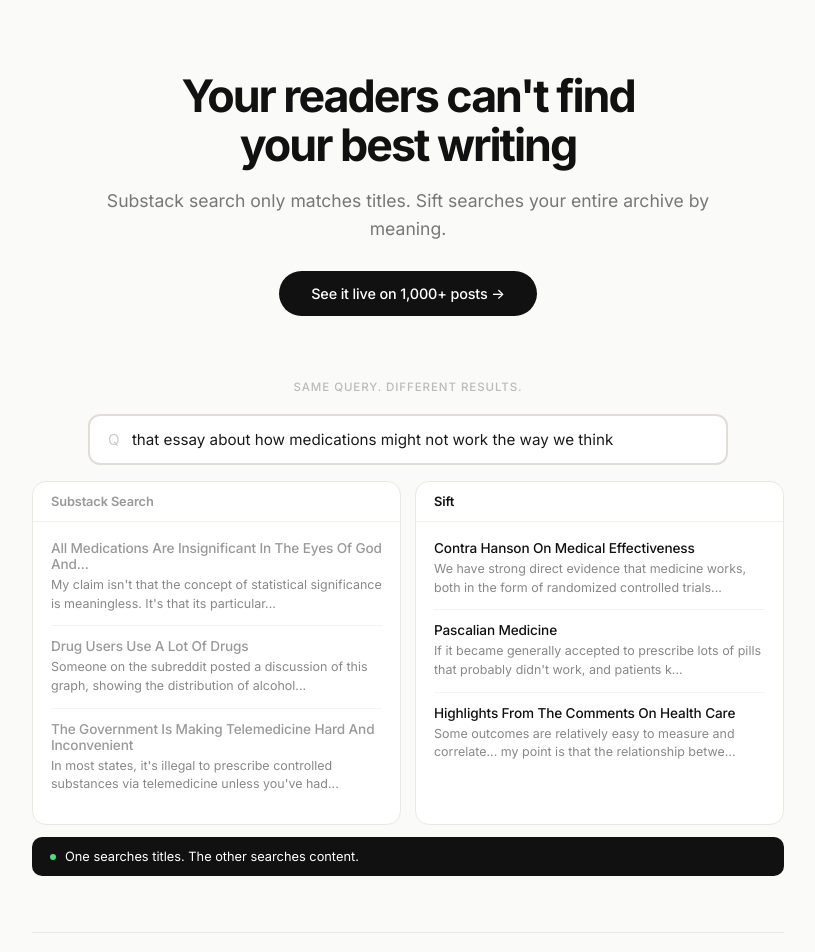
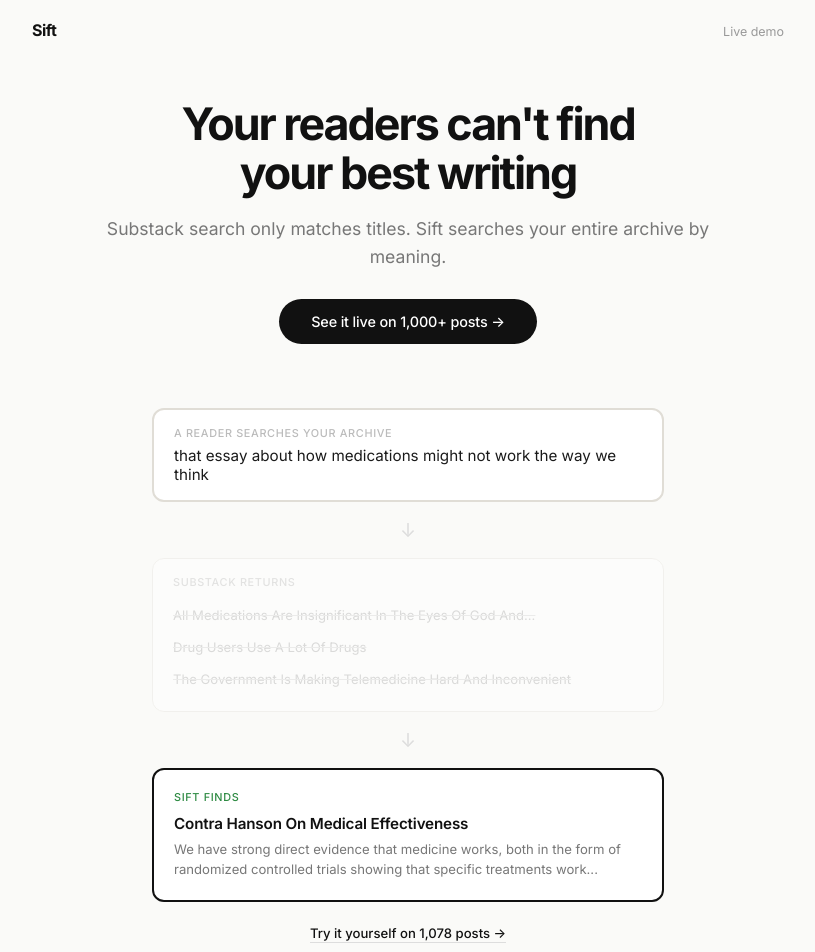
Before and after one commit to romanI04/sift, a website built with Vite: page demo/index.html in a window 1280 px wide. Shown: the top 952 px of the page, without its empty margins (232-1047 px from the left). Built offline with nearby package versions, Linux system fonts and the light colour scheme.

Commit message:
add header, favicon, privacy policy, contact email

```diff
--- a/demo/index.html
+++ b/demo/index.html
@@ -13,6 +13,7 @@
     <meta name="twitter:title" content="Sift — Your readers can't find your best writing" />
     <meta name="twitter:description" content="Substack search only matches titles. Sift searches your entire archive by meaning." />
     <meta name="twitter:image" content="https://sift-search.pages.dev/og-acx.png" />
+    <link rel="icon" type="image/svg+xml" href="/favicon.svg">
     <link rel="preconnect" href="https://fonts.googleapis.com">
     <link rel="preconnect" href="https://fonts.gstatic.com" crossorigin>
     <link href="https://fonts.googleapis.com/css2?family=Inter:wght@400;500;600;700&display=swap" rel="stylesheet">
@@ -26,11 +27,35 @@
         -webkit-font-smoothing: antialiased;
       }
 
+      /* Header */
+      .site-header {
+        max-width: 800px;
+        margin: 0 auto;
+        padding: 20px 24px;
+        display: flex;
+        align-items: center;
+        justify-content: space-between;
+      }
+      .site-logo {
+        font-size: 1rem;
+        font-weight: 700;
+        color: #111;
+        text-decoration: none;
+        letter-spacing: -0.03em;
+      }
+      .site-nav a {
+        font-size: 0.78rem;
+        color: #999;
+        text-decoration: none;
+        transition: color 0.15s;
+      }
+      .site-nav a:hover { color: #111; }
+
       /* Hero */
       .hero {
         max-width: 680px;
         margin: 0 auto;
-        padding: 72px 24px 0;
+        padding: 40px 24px 0;
         text-align: center;
       }
       .hero h1 {
@@ -68,101 +93,96 @@
       }
       .cta-primary:hover { background: #333; }
 
-      /* Comparison section */
-      .comparison-section {
-        max-width: 800px;
+      /* Demo narrative section */
+      .demo-section {
+        max-width: 560px;
         margin: 64px auto 0;
         padding: 0 24px;
       }
-      .section-title {
-        font-size: 0.72rem;
-        font-weight: 500;
-        text-transform: uppercase;
-        letter-spacing: 0.08em;
-        color: #bbb;
-        margin-bottom: 20px;
-        text-align: center;
-      }
-      .hero-query {
-        max-width: 640px;
-        margin: 0 auto 16px;
-        padding: 14px 18px;
+      .demo-query {
+        padding: 16px 20px;
         background: #fff;
         border: 2px solid #e0ddd6;
         border-radius: 12px;
         font-size: 0.95rem;
         color: #1a1a1a;
-        text-align: left;
       }
-      .hero-query .q-icon { color: #ccc; margin-right: 8px; }
-
-      .comparison {
-        display: grid;
-        grid-template-columns: 1fr 1fr;
-        gap: 14px;
+      .demo-query .q-label {
+        font-size: 0.68rem;
+        font-weight: 500;
+        text-transform: uppercase;
+        letter-spacing: 0.06em;
+        color: #bbb;
+        margin-bottom: 6px;
       }
-      .col {
+      .demo-arrow {
+        text-align: center;
+        padding: 16px 0;
+        color: #ddd;
+        font-size: 1.2rem;
+      }
+      .demo-wrong {
+        padding: 16px 20px;
         background: #fff;
-        border-radius: 14px;
         border: 1px solid #eae8e3;
-        overflow: hidden;
+        border-radius: 12px;
+        opacity: 0.5;
       }
-      .col-head {
-        padding: 12px 18px;
-        border-bottom: 1px solid #f2f0eb;
-        display: flex;
-        align-items: center;
-        justify-content: space-between;
+      .demo-wrong-label {
+        font-size: 0.68rem;
+        font-weight: 500;
+        text-transform: uppercase;
+        letter-spacing: 0.06em;
+        color: #ccc;
+        margin-bottom: 10px;
       }
-      .col-name {
+      .wrong-hit {
+        padding: 8px 0;
+        color: #bbb;
+        font-size: 0.82rem;
+        text-decoration: line-through;
+        text-decoration-color: #ddd;
+      }
+      .demo-right {
+        padding: 20px;
+        background: #fff;
+        border: 2px solid #111;
+        border-radius: 12px;
+      }
+      .demo-right-label {
+        font-size: 0.68rem;
+        font-weight: 500;
+        text-transform: uppercase;
+        letter-spacing: 0.06em;
+        color: #2d8a42;
+        margin-bottom: 10px;
+      }
+      .right-hit-title {
         font-weight: 600;
-        font-size: 0.8rem;
+        font-size: 0.95rem;
+        color: #111;
         letter-spacing: -0.01em;
       }
-      .col-left .col-name { color: #999; }
-      .col-right .col-name { color: #111; }
-      .col-body { padding: 6px 18px 18px; }
-      .hit {
-        display: block;
+      .right-hit-snippet {
+        font-size: 0.82rem;
+        color: #777;
+        margin-top: 6px;
+        line-height: 1.55;
+      }
+      .demo-cta {
+        text-align: center;
+        margin-top: 20px;
+      }
+      .demo-cta a {
+        font-size: 0.82rem;
+        color: #111;
         text-decoration: none;
-        color: inherit;
-        padding: 12px 0;
-        border-bottom: 1px solid #f5f3ef;
+        font-weight: 500;
+        border-bottom: 1px solid #ddd;
+        padding-bottom: 1px;
+        transition: border-color 0.15s;
       }
-      .hit:last-child { border-bottom: none; }
-      .hit-title {
-        font-weight: 500;
-        font-size: 0.85rem;
-        letter-spacing: -0.01em;
-      }
-      .col-left .hit-title { color: #999; }
-      .col-right .hit-title { color: #111; }
-      .hit-snippet {
-        font-size: 0.78rem;
-        color: #888;
-        margin-top: 4px;
-        line-height: 1.5;
-      }
-
-      .verdict-bar {
-        margin-top: 12px;
-      }
-      .verdict-inner {
-        background: #111;
-        color: #fff;
-        padding: 12px 18px;
-        border-radius: 10px;
-        font-size: 0.8rem;
-        display: flex;
-        align-items: center;
-        gap: 9px;
-      }
-      .verdict-dot {
-        width: 6px; height: 6px;
-        border-radius: 50%;
-        background: #4ade80;
-        flex-shrink: 0;
-      }
+      .demo-cta a:hover { border-color: #111; }
 
       .divider {
         max-width: 800px;
@@ -314,13 +334,20 @@
       @media (max-width: 640px) {
         .hero { padding-top: 48px; }
         .hero h1 { font-size: 2rem; }
-        .comparison { grid-template-columns: 1fr; }
+        .demo-section { margin-top: 48px; }
         .steps { grid-template-columns: 1fr; }
         .waitlist-box { padding: 28px 20px; }
       }
     </style>
   </head>
   <body>
+
+    <header class="site-header">
+      <a href="/" class="site-logo">Sift</a>
+      <nav class="site-nav">
+        <a href="/acx">Live demo</a>
+      </nav>
+    </header>
 
     <div class="hero">
       <h1>Your readers can't find<br>your best writing</h1>
@@ -330,55 +357,32 @@
       </div>
     </div>
 
-    <!-- The problem: side-by-side comparison -->
-    <div class="comparison-section">
-      <div class="section-title">Same query. Different results.</div>
-      <div class="hero-query"><span class="q-icon">Q</span> that essay about how medications might not work the way we think</div>
-      <div class="comparison">
-        <div class="col col-left">
-          <div class="col-head">
-            <span class="col-name">Substack Search</span>
-          </div>
-          <div class="col-body">
-            <div class="hit">
-              <div class="hit-title">All Medications Are Insignificant In The Eyes Of God And...</div>
-              <div class="hit-snippet">My claim isn't that the concept of statistical significance is meaningless. It's that its particular...</div>
-            </div>
-            <div class="hit">
-              <div class="hit-title">Drug Users Use A Lot Of Drugs</div>
-              <div class="hit-snippet">Someone on the subreddit posted a discussion of this graph, showing the distribution of alcohol...</div>
-            </div>
-            <div class="hit">
-              <div class="hit-title">The Government Is Making Telemedicine Hard And Inconvenient</div>
-              <div class="hit-snippet">In most states, it's illegal to prescribe controlled substances via telemedicine unless you've had...</div>
-            </div>
-          </div>
-        </div>
-        <div class="col col-right">
-          <div class="col-head">
-            <span class="col-name">Sift</span>
-          </div>
-          <div class="col-body">
-            <div class="hit">
-              <div class="hit-title">Contra Hanson On Medical Effectiveness</div>
-              <div class="hit-snippet">We have strong direct evidence that medicine works, both in the form of randomized controlled trials...</div>
-            </div>
-            <div class="hit">
-              <div class="hit-title">Pascalian Medicine</div>
-              <div class="hit-snippet">If it became generally accepted to prescribe lots of pills that probably didn't work, and patients k...</div>
-            </div>
-            <div class="hit">
-              <div class="hit-title">Highlights From The Comments On Health Care</div>
-              <div class="hit-snippet">Some outcomes are relatively easy to measure and correlate... my point is that the relationship betwe...</div>
-            </div>
-          </div>
-        </div>
+    <!-- The problem → solution narrative -->
+    <div class="demo-section">
+      <div class="demo-query">
+        <div class="q-label">A reader searches your archive</div>
+        that essay about how medications might not work the way we think
       </div>
-      <div class="verdict-bar">
-        <div class="verdict-inner">
-          <div class="verdict-dot"></div>
-          One searches titles. The other searches content.
-        </div>
+
+      <div class="demo-arrow">&darr;</div>
+
+      <div class="demo-wrong">
+        <div class="demo-wrong-label">Substack returns</div>
+        <div class="wrong-hit">All Medications Are Insignificant In The Eyes Of God And...</div>
+        <div class="wrong-hit">Drug Users Use A Lot Of Drugs</div>
+        <div class="wrong-hit">The Government Is Making Telemedicine Hard And Inconvenient</div>
+      </div>
+
+      <div class="demo-arrow">&darr;</div>
+
+      <div class="demo-right">
+        <div class="demo-right-label">Sift finds</div>
+        <div class="right-hit-title">Contra Hanson On Medical Effectiveness</div>
+        <div class="right-hit-snippet">We have strong direct evidence that medicine works, both in the form of randomized controlled trials showing that specific treatments work...</div>
+      </div>
+
+      <div class="demo-cta">
+        <a href="/acx">Try it yourself on 1,078 posts &rarr;</a>
       </div>
     </div>
 
@@ -424,9 +428,9 @@
     </div>
 
     <div class="footer">
-      Built with <a href="https://github.com/romanI04/sift">Sift</a> (open source)
+      <a href="mailto:globescape2024@gmail.com">Contact</a>
       <span class="sep">/</span>
-      Search runs in the browser. No data leaves your device.
+      <a href="/privacy">Privacy</a>
     </div>
 
     <script>
@@ -459,7 +463,7 @@
           const data = await resp.json();
 
           if (resp.ok) {
-            msg.textContent = data.message || "You're on the list!";
+            msg.textContent = "You're on the list! We'll index your archive and email you when your search page is ready.";
             msg.className = "form-msg success";
             msg.style.display = "block";
             form.reset();
--- a/demo/vite.config.js
+++ b/demo/vite.config.js
@@ -10,6 +10,7 @@ export default defineConfig({
         main: resolve(__dirname, "index.html"),
         compare: resolve(__dirname, "compare.html"),
         acx: resolve(__dirname, "acx.html"),
+        privacy: resolve(__dirname, "privacy.html"),
       },
     },
   },
```
Also changed, not shown: demo/acx.html (+7 -4 lines), demo/privacy.html (added, +121 -0 lines), demo/public/favicon.svg (added).
